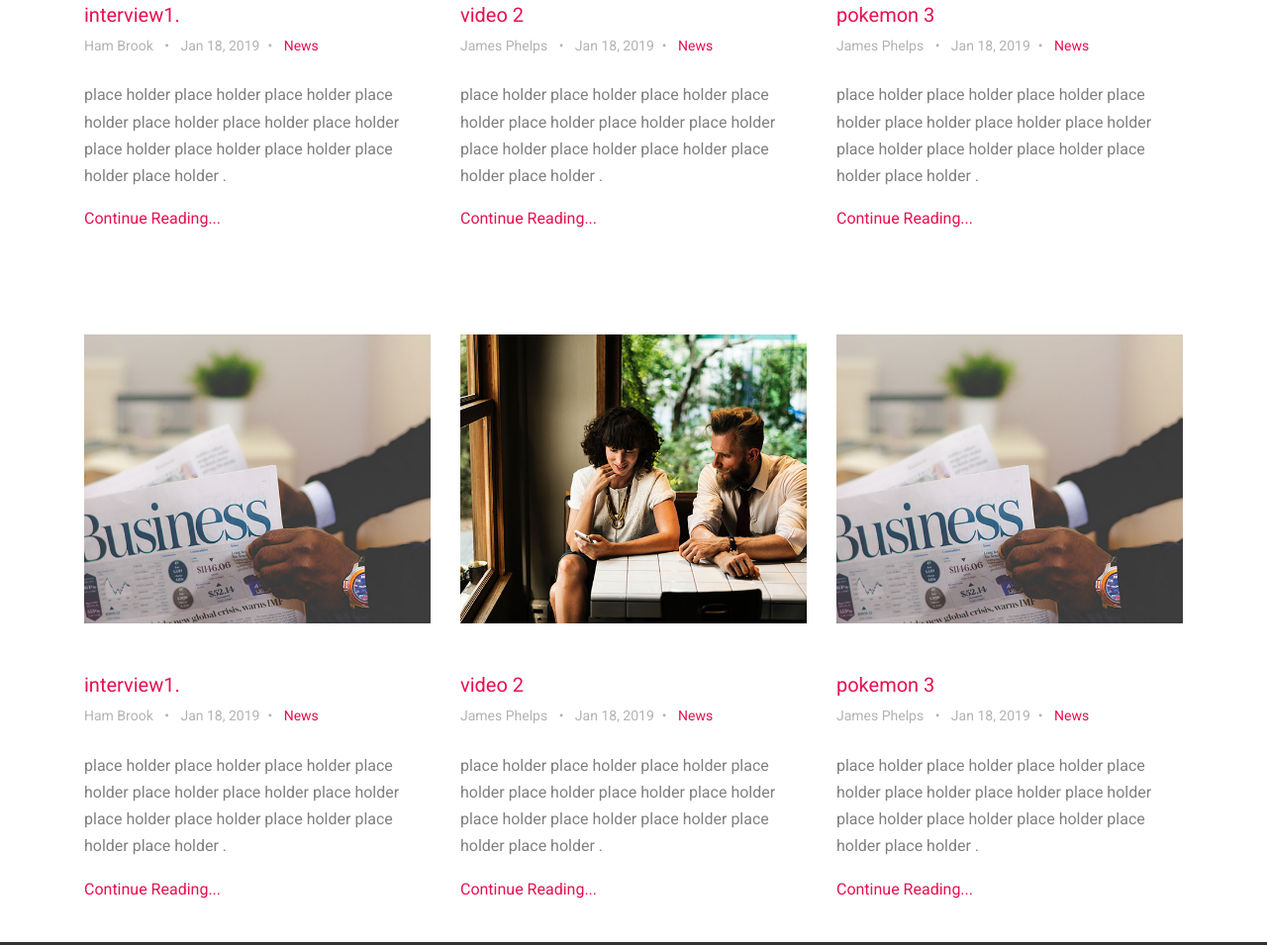
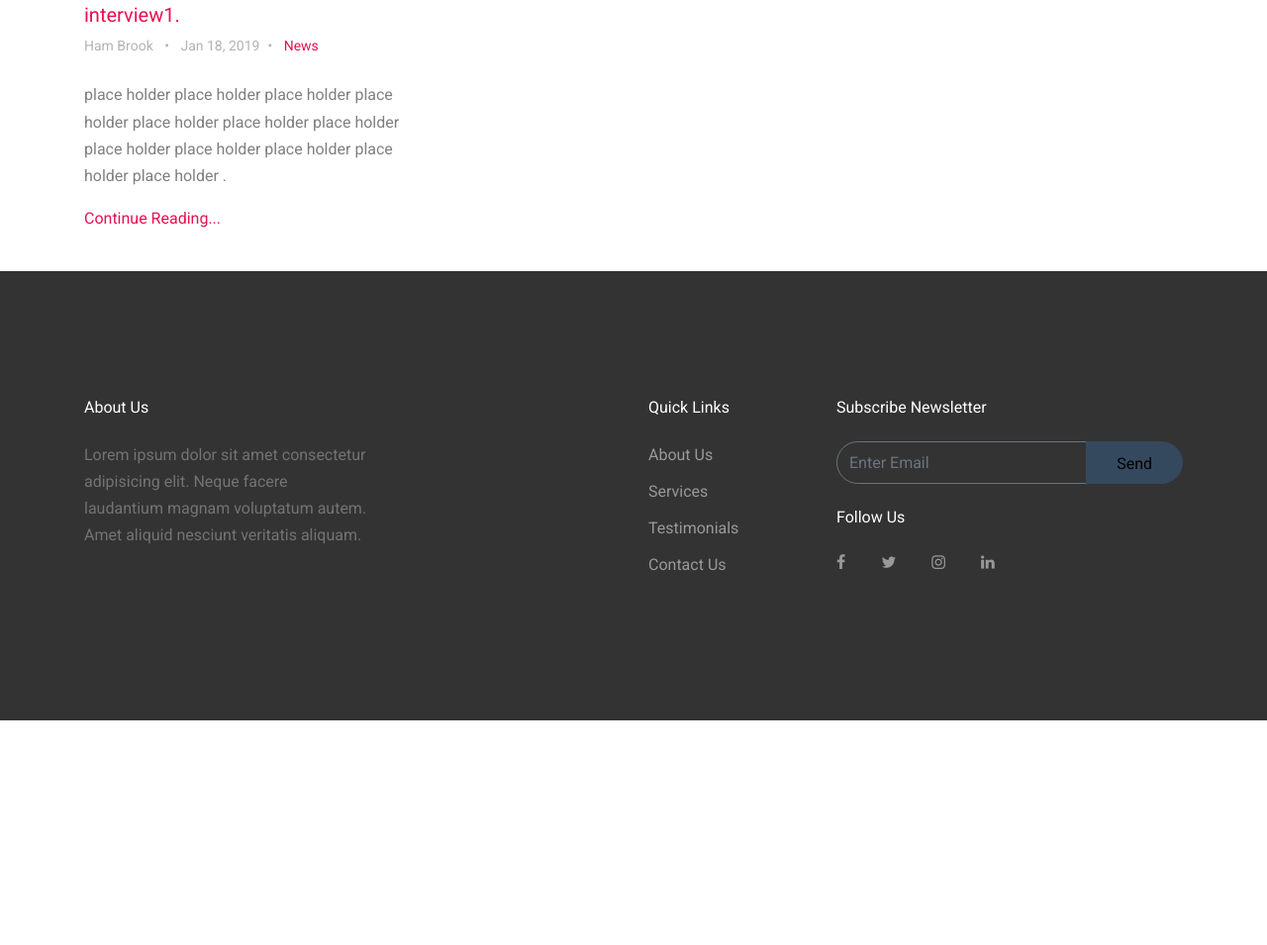
Before and after one commit to home-pod/pod-home, a plain HTML site: page researchAndDesignBlogs.html in a window 1280 px wide. Shown: the part 1203-2158 px from the top of the page at 99% size. After the commit the page ends 1931 px from the top, so only its background shows below. Drawn offline with Linux system fonts and the light colour scheme; files whose address does not match are found by name.

Commit message:
formatting changes

```diff
--- a/researchAndDesignBlogs.html
+++ b/researchAndDesignBlogs.html
@@ -74,7 +74,7 @@
 
 
 
-    <div class="site-blocks-cover overlay" style="background-image: url(images/hero_2.jpg);" data-aos="fade">
+    <div class="site-blocks-cover overlay" style="background-image: url(images/researchDesignBackground.jpg);" data-aos="fade">
         <div class="container">
             <div class="row align-items-center justify-content-center">
 
@@ -89,6 +89,28 @@
         </div>
     </div>
 
+    <div class="container">
+        <div class="row mb-5">
+            <div class="col-12 text-center">
+                <h3 class="section-sub-title">   </h3>
+                <h2 class="section-title mb-3">   </h2>
+            </div>
+        </div>
+
+        <div class="row">
+            <div class="col-md-6 col-lg-4 mb-4 mb-lg-4">
+                <div class="h-entry">
+                    <a href="BlogPostTemplate.html"><img src="images/img_1.jpg" alt="Image" class="img-fluid"></a>
+                    <h2 class="font-size-regular"><a href="BlogPostTemplate.html">interview1.</a></h2>
+                    <div class="meta mb-4">Ham Brook <span class="mx-2">&bullet;</span> Jan 18, 2019<span class="mx-2">&bullet;</span> <a href="BlogPostTemplate.html">News</a></div>
+                    <p>place holder place holder place holder place holder place holder place holder place holder place holder place holder place holder place holder place holder .</p>
+                    <p><a href="BlogPostTemplate.html">Continue Reading...</a></p>
+                </div>
+            </div>
+
+        </div>
+    </div>
+<!--
     <div class="container">
         <div class="row mb-5">
             <div class="col-12 text-center">
@@ -128,47 +150,7 @@
                 </div>
             </div>
         </div>
-    </div>
-
-    <div class="container">
-        <div class="row mb-5">
-            <div class="col-12 text-center">
-                <h3 class="section-sub-title">   </h3>
-                <h2 class="section-title mb-3">   </h2>
-            </div>
-        </div>
-
-        <div class="row">
-            <div class="col-md-6 col-lg-4 mb-4 mb-lg-4">
-                <div class="h-entry">
-                    <a href="blog1.html"><img src="images/img_1.jpg" alt="Image" class="img-fluid"></a>
-                    <h2 class="font-size-regular"><a href="blog1.html">interview1.</a></h2>
-                    <div class="meta mb-4">Ham Brook <span class="mx-2">&bullet;</span> Jan 18, 2019<span class="mx-2">&bullet;</span> <a href="blog1.html">News</a></div>
-                    <p>place holder place holder place holder place holder place holder place holder place holder place holder place holder place holder place holder place holder .</p>
-                    <p><a href="blog1.html">Continue Reading...</a></p>
-                </div>
-            </div>
-
-            <div class="col-md-6 col-lg-4 mb-4 mb-lg-4">
-                <div class="h-entry">
-                    <a href="blog2.html"><img src="images/img_2.jpg" alt="Image" class="img-fluid"></a>
-                    <h2 class="font-size-regular"><a href="blog2.html">video 2</a></h2>
-                    <div class="meta mb-4">James Phelps <span class="mx-2">&bullet;</span> Jan 18, 2019<span class="mx-2">&bullet;</span> <a href="blog2.html">News</a></div>
-                    <p>place holder place holder place holder place holder place holder place holder place holder place holder place holder place holder place holder place holder .</p>
-                    <p><a href="blog2.html">Continue Reading...</a></p>
-                </div>
-            </div>
-
-            <div class="col-md-6 col-lg-4 mb-4 mb-lg-4">
-                <div class="h-entry">
-                    <a href="blog3.html"><img src="images/img_1.jpg" alt="Image" class="img-fluid"></a>
-                    <h2 class="font-size-regular"><a href="blog3.html">pokemon 3</a></h2>
-                    <div class="meta mb-4">James Phelps <span class="mx-2">&bullet;</span> Jan 18, 2019<span class="mx-2">&bullet;</span> <a href="blog3.html">News</a></div>
-                    <p>place holder place holder place holder place holder place holder place holder place holder place holder place holder place holder place holder place holder .</p>
-                    <p><a href="blog3.html">Continue Reading...</a></p>
-                </div>
-            </div>
-        </div>
+        -->
     </div>
 
 
```
